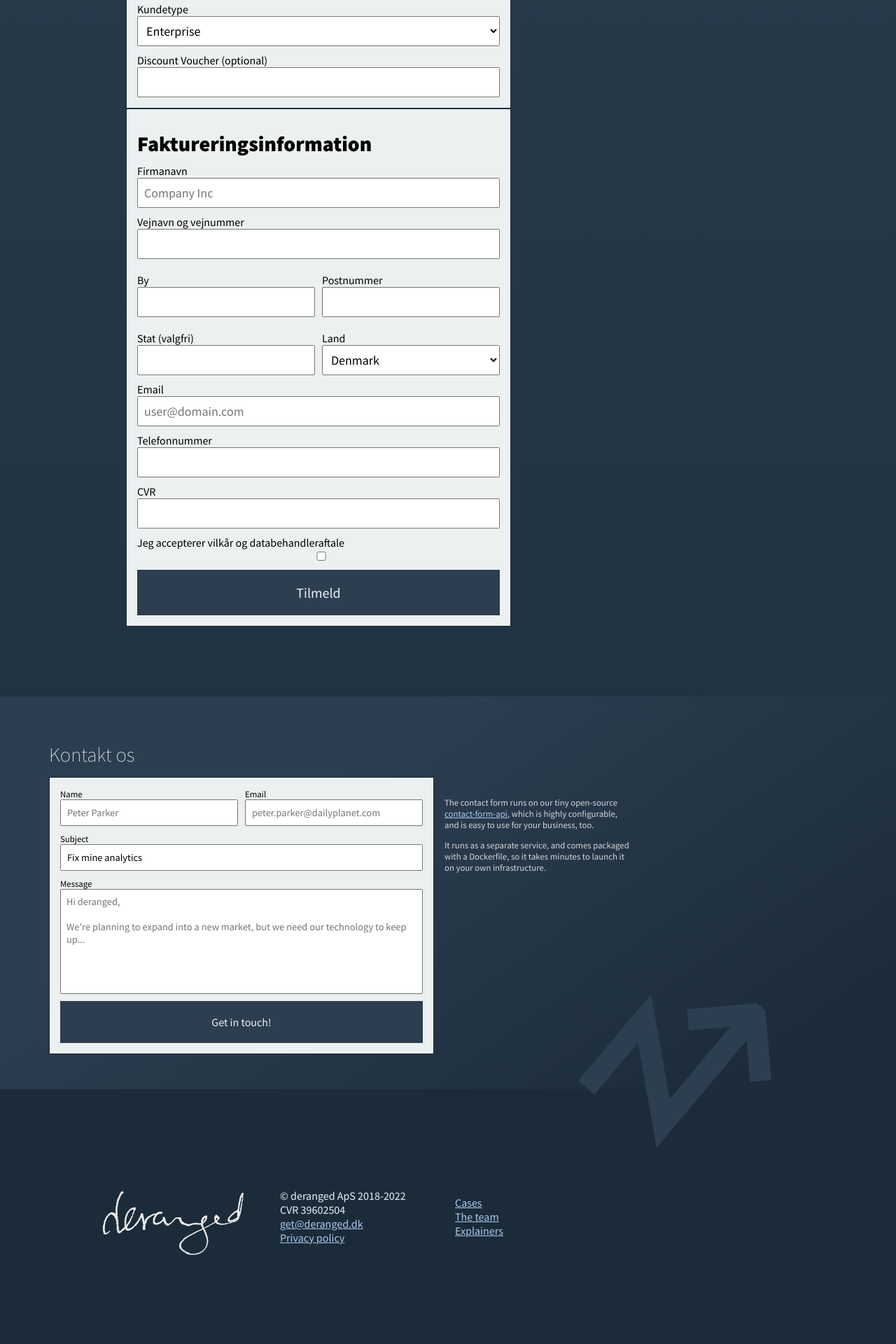
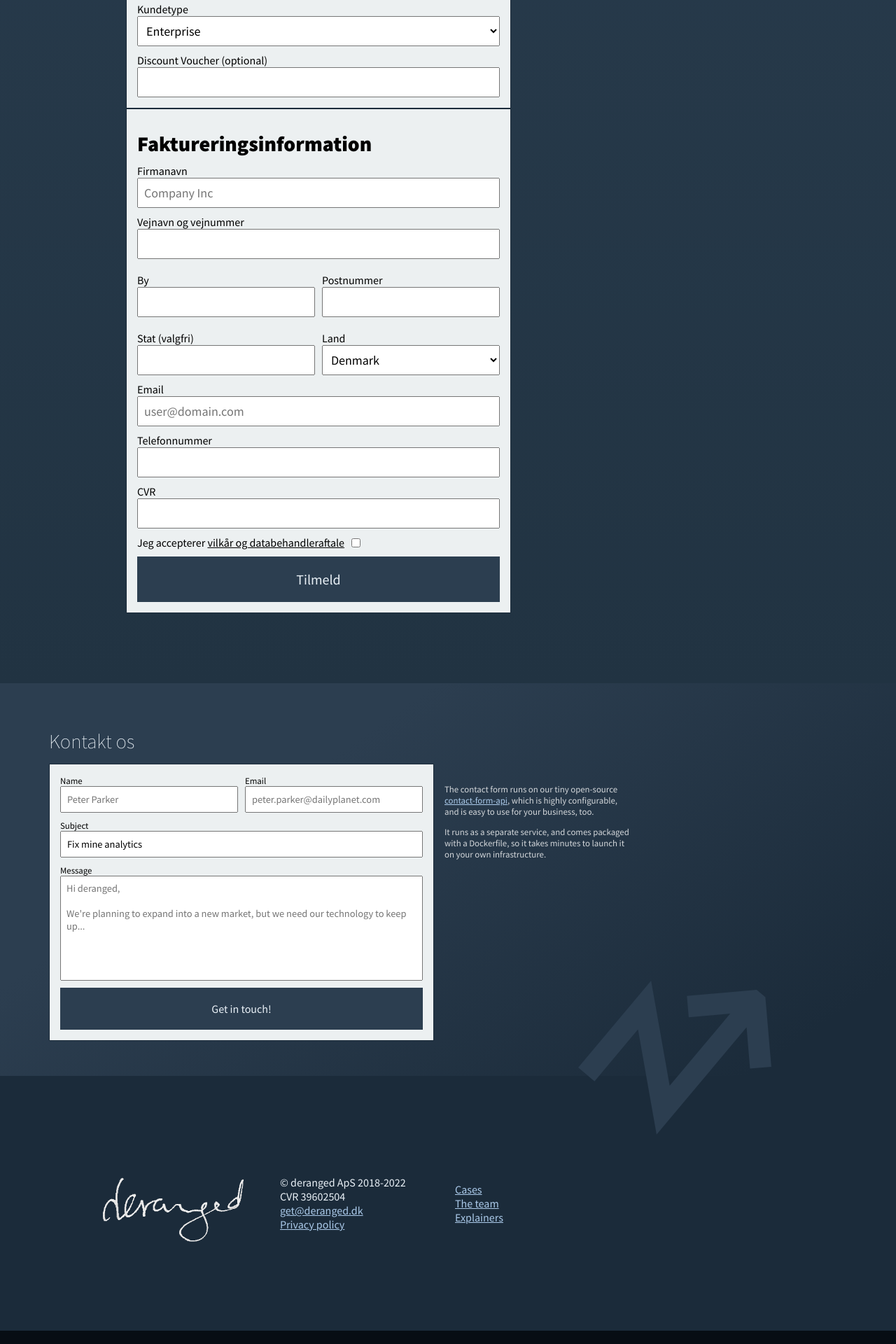
Before and after one commit to derangeddk/deranged.dk, a Jekyll site: the page built from fix-google-analytics/index.html, in a window 1280 px wide. Shown: the part 2763-4683 px from the top of the page at 70% size. Built offline with Jekyll 4.4.1, drawn with Linux system fonts in a browser that asks for light colours.

Commit message:
Fix layout for checkboxes and make the email input type=email

```diff
--- a/_includes/fix_analytics_signup_form.html
+++ b/_includes/fix_analytics_signup_form.html
@@ -179,10 +179,10 @@
                     required
                 />
             </label>
-            <label>
+            <label class="checkbox-container">
                 <span>
                     {% if include.language == "danish" %}
-                        Jeg accepterer vilkår og databehandleraftale
+                        Jeg accepterer <a target="_blank" href="/fix-google-analytics/vilkaar">vilkår og databehandleraftale</a>
                     {% else %}
                         I accept the terms and conditions
                     {% endif %}
--- a/_sass/get_a_quote.scss
+++ b/_sass/get_a_quote.scss
@@ -45,6 +45,11 @@
   .honeypot {
     margin: 0;
   }
+
+  // Use regular text color because the link color is too light to be used here.
+  a {
+    color: inherit;
+  }
 }
 .contact-form .two-col-inputs {
   display: grid;
@@ -69,7 +74,11 @@
     font-size: 0.8em;
   }
 
-  label input,
+  input[type=text],
+  input[type=number],
+  input[type=password],
+  input[type=tel],
+  input[type=email],
   select {
     width: 100%;
     padding: 8px;
@@ -77,7 +86,7 @@
     font-size: 0.9em;
   }
 
-  label textarea {
+  textarea {
     width: 100%;
     height: 150px;
     resize: none;
@@ -103,6 +112,16 @@
     &:hover {
       background: #375068;
       transform: scale(1.025);
+    }
+  }
+
+  .checkbox-container {
+    display: flex;
+    flex-direction: row;
+    align-items: center;
+
+    input[type=checkbox] {
+      margin-left: 10px;
     }
   }
 }
```
Also changed, not shown: other parts of _includes/fix_analytics_signup_form.html (+1 -1 lines).
